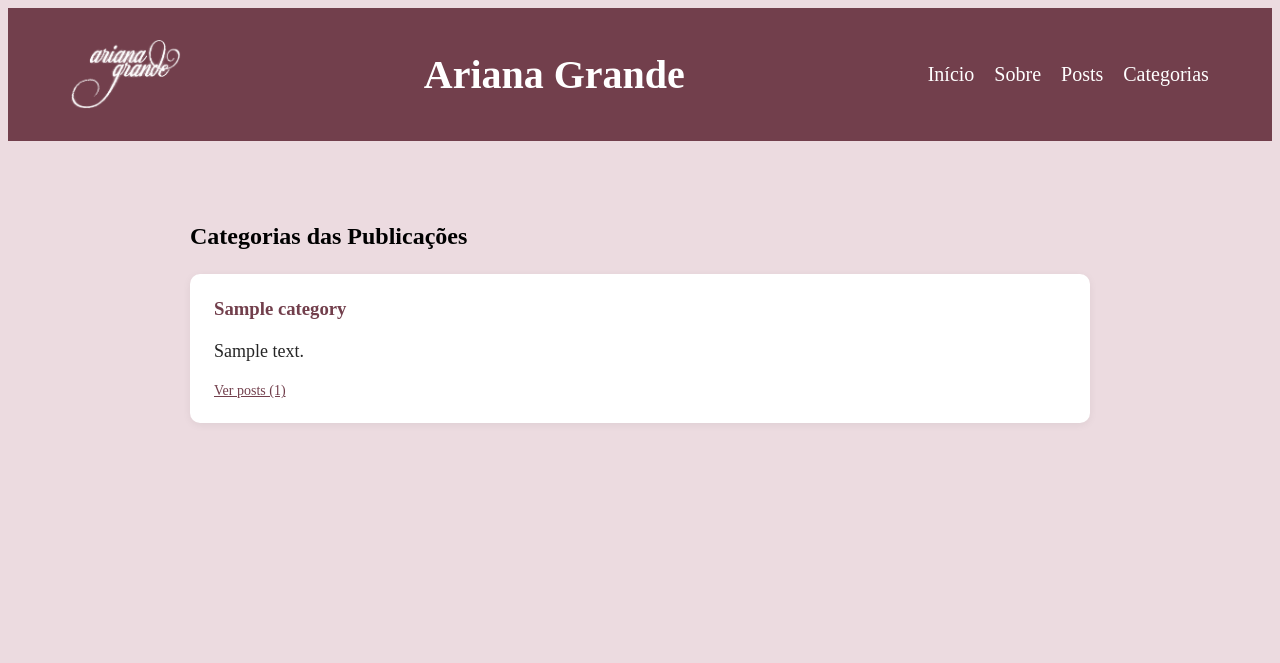
After one commit to BrunaVanderlei/arianagrande-django-blog, a Django app: page /categorias/ in a window 1280 px wide. The commit adds this page. Shown: the top 663 px of the page. Run offline with Django 5.2, Linux system fonts and the light colour scheme; tables that the repository leaves empty hold one stand-in row (values such as "Sample post").

Commit message:
Etapa 3: implementa categorias, views, templates e formulario

```diff
--- a/blog/models.py
+++ b/blog/models.py
@@ -1,5 +1,17 @@
 from django.db import models
 from django.conf import settings
+
+class Category(models.Model):
+    name = models.CharField('Nome', max_length=100)
+    description = models.TextField('Descrição', blank=True)
+
+    class Meta:
+        verbose_name = 'Categoria'
+        verbose_name_plural = 'Categorias'
+        ordering = ['name']
+
+    def __str__(self):
+        return self.name
 
 class Post(models.Model):
     title = models.CharField('Título', max_length=200)
@@ -16,6 +28,12 @@ class Post(models.Model):
         blank=True,
         default='#ECDBE0',
         help_text='Ex: #EDDAC9, #AA96A4, #E2B1B6, #847C88, #708076, #9FB0A9, #B81016'
+    )
+    categories = models.ManyToManyField(
+        Category,
+        related_name='posts',
+        blank=True,
+        verbose_name='Categorias',
     )
     created_at = models.DateTimeField('Data de publicação', auto_now_add=True)
 
--- a/blog/urls.py
+++ b/blog/urls.py
@@ -8,6 +8,8 @@ from .views import (
     PostUpdateView,
     PostDeleteView,
     CommentCreateView,
+    CategoryListView,
+    CategoryDetailView,
 )
 
 urlpatterns = [
@@ -19,4 +21,6 @@ urlpatterns = [
     path('posts/<int:pk>/editar/', PostUpdateView.as_view(), name='post_update'),
     path('posts/<int:pk>/excluir/', PostDeleteView.as_view(), name='post_delete'),
     path('posts/<int:pk>/comentar/', CommentCreateView.as_view(), name='comment_create'),
+    path('categorias/', CategoryListView.as_view(), name='category_list'),
+    path('categorias/<int:pk>/', CategoryDetailView.as_view(), name='category_detail'),
 ]
--- a/blog/views.py
+++ b/blog/views.py
@@ -8,7 +8,7 @@ from django.views.generic import (
     UpdateView,
     DeleteView,
 )
-from .models import Post, Comment
+from .models import Post, Comment, Category
 
 
 class HomeView(TemplateView):
@@ -32,14 +32,14 @@ class PostDetailView(DetailView):
 
 class PostCreateView(CreateView):
     model = Post
-    fields = ['title', 'content', 'image', 'color']
+    fields = ['title', 'content', 'image', 'color', 'categories']
     template_name = 'blog/post_form.html'
     success_url = reverse_lazy('post_list')
 
 
 class PostUpdateView(UpdateView):
     model = Post
-    fields = ['title', 'content', 'image', 'color']
+    fields = ['title', 'content', 'image', 'color', 'categories']
     template_name = 'blog/post_form.html'
     success_url = reverse_lazy('post_list')
 
@@ -66,3 +66,22 @@ class CommentCreateView(CreateView):
 
     def get_success_url(self):
         return reverse('post_detail', kwargs={'pk': self.kwargs['pk']})
+
+
+class CategoryListView(ListView):
+    model = Category
+    template_name = 'blog/category_list.html'
+
+
+class CategoryDetailView(DetailView):
+    model = Category
+    template_name = 'blog/post_list.html'
+
+    def get_context_data(self, **kwargs):
+        context = super().get_context_data(**kwargs)
+        posts = self.object.posts.all()
+        context['category'] = self.object
+        context['posts'] = posts
+        context['post_list'] = posts
+        context['object_list'] = posts
+        return context
--- a/templates/base.html
+++ b/templates/base.html
@@ -20,7 +20,8 @@
             <ul>
                 <li><a href="{% url 'home' %}">Início</a></li>
                 <li><a href="{% url 'about' %}">Sobre</a></li>
-                <li><a href="{% url 'post_list' %}">Discografia & Posts</a></li>
+                <li><a href="{% url 'post_list' %}">Posts</a></li>
+                <li><a href="{% url 'category_list' %}">Categorias</a></li>
             </ul>
         </nav>
     </header>
--- /dev/null
+++ b/templates/blog/category_list.html
@@ -0,0 +1,31 @@
+{% extends 'base.html' %}
+
+{% block title %}Categorias - Ariana Grande{% endblock %}
+
+{% block content %}
+<div style="max-width: 900px; margin: 2rem auto;">
+    <h2>Categorias das Publicações</h2>
+
+    <div style="display: grid; grid-template-columns: repeat(auto-fit, minmax(260px, 1fr)); gap: 1.5rem; margin-top: 1.5rem;">
+        {% for category in object_list %}
+            <article style="background-color: #ffffff; padding: 1.5rem; border-radius: 10px; box-shadow: 0 2px 8px rgba(0,0,0,0.06);">
+                <h3 style="margin-top: 0;">
+                    <a href="{% url 'category_detail' category.pk %}" style="color: #723F4C; text-decoration: none;">
+                        {{ category.name }}
+                    </a>
+                </h3>
+                {% if category.description %}
+                    <p style="line-height: 1.5; opacity: 0.85;">{{ category.description }}</p>
+                {% endif %}
+                <p style="margin-bottom: 0; font-size: 14px;">
+                    <a href="{% url 'category_detail' category.pk %}" style="color: #723F4C; text-decoration: underline;">
+                        Ver posts ({{ category.posts.count }})
+                    </a>
+                </p>
+            </article>
+        {% empty %}
+            <p>Nenhuma categoria cadastrada ainda.</p>
+        {% endfor %}
+    </div>
+</div>
+{% endblock %}
```
Also changed, not shown: blog/admin.py (+7 -1 lines), templates/blog/post_detail.html (+10 -0 lines), templates/blog/post_form.html (+15 -12 lines), templates/blog/post_list.html (+17 -4 lines), blog/migrations/0003_category_post_categories.py (added).
